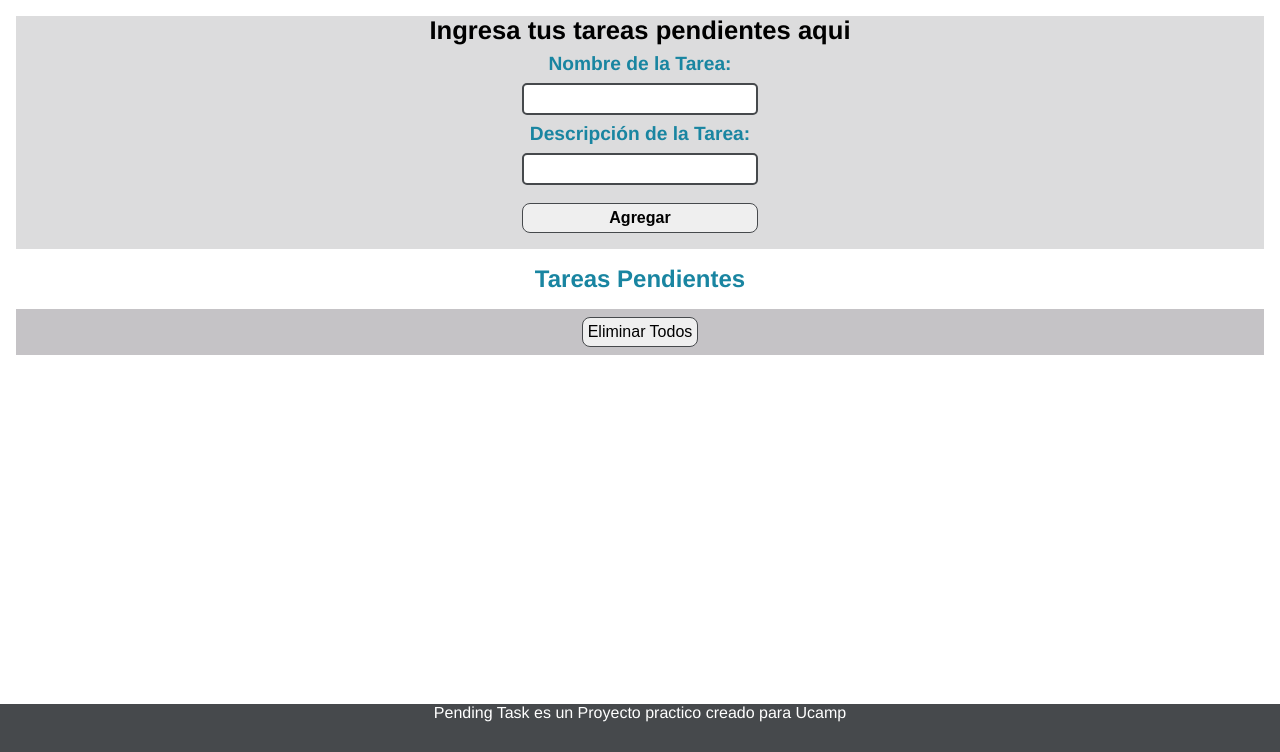
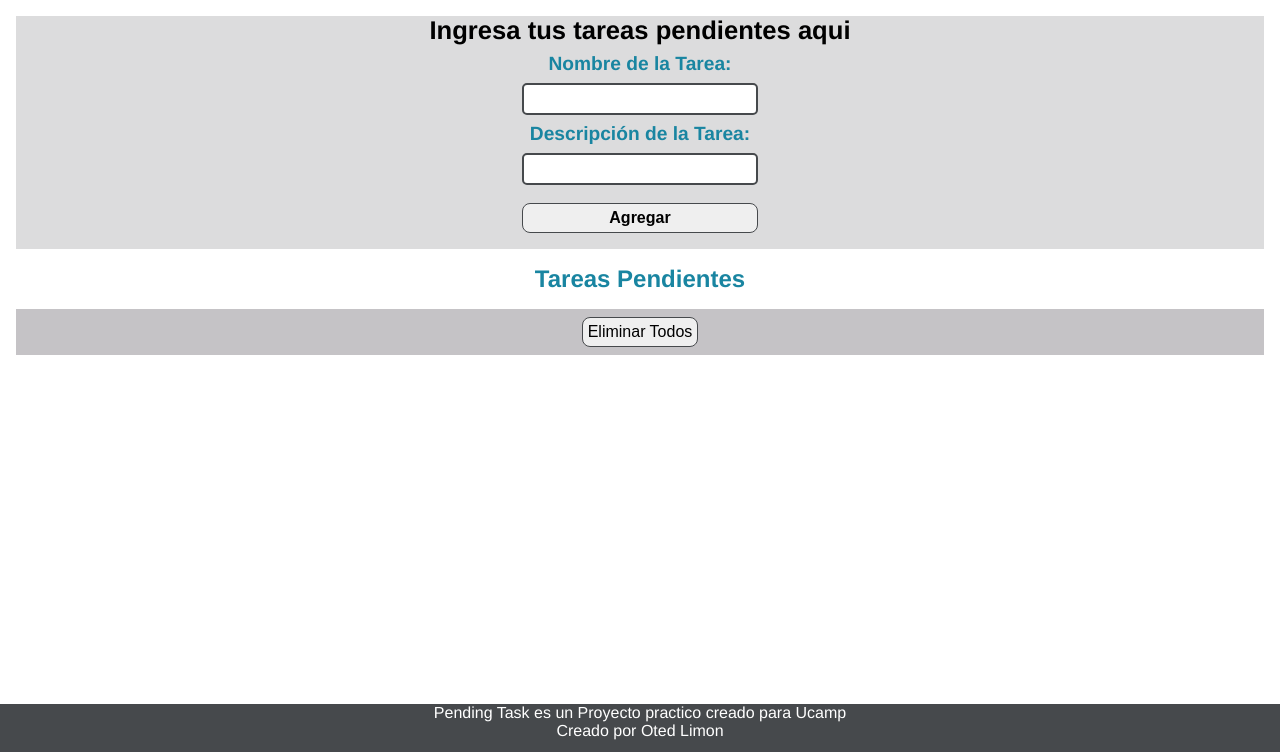
Before and after one commit to otedlimon/Proyecto-Crud, a plain HTML site: page index.html in a window 1280 px wide. Shown: the part 48-800 px from the top of the page. Drawn offline with Linux system fonts and the light colour scheme.

Commit message:
Se agrego la firma en el booter y la class

```diff
--- a/index.html
+++ b/index.html
@@ -33,6 +33,7 @@
     <script src="app.js"></script>
     <footer class="footer">
         <p class="footerText">Pending Task es un Proyecto practico creado para Ucamp</p>
+        <p class="footerText">Creado por Oted Limon</p>
     </footer>
 
 </body>
```
